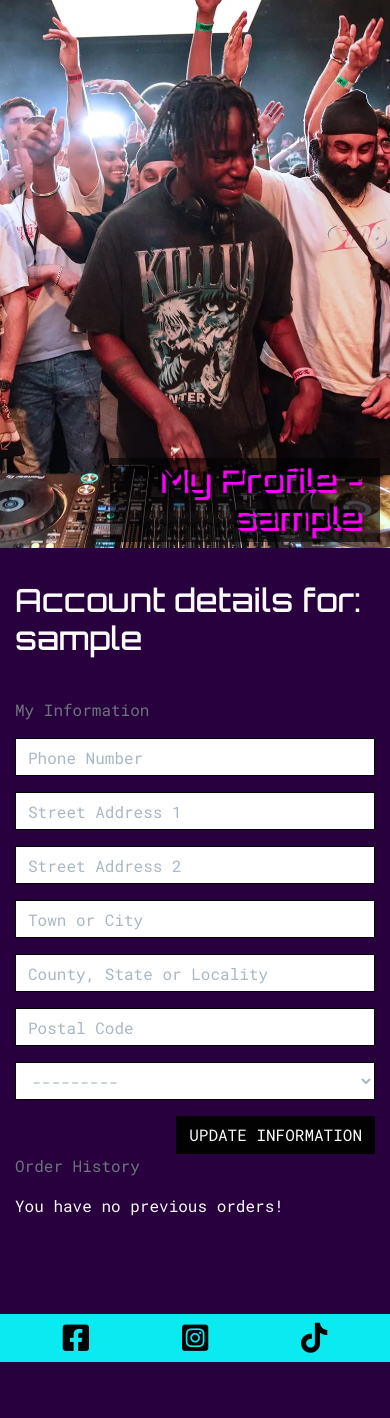
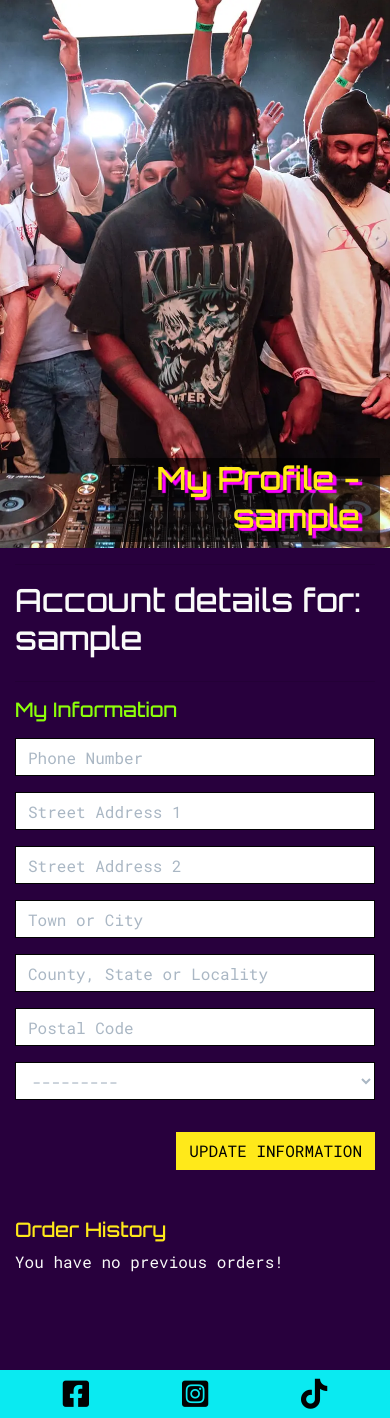
Before and after one commit to lunartechfreek/neon-beats-academy, a Django app: page /profile/ in a window 390 px wide. Shown: the part 69-1487 px from the top of the page. Before the commit the page ends 1431 px from the top, so only its background shows below. Run offline with Django 3.2, Linux system fonts and the light colour scheme; the visitor is signed in with stand-in values (Sample User, id 1); data comes from the database, SQL or seed files in the repository; data that the repository does not hold is empty; parts of the project's set-up code (start-up, migrations or seed data) failed here and were passed over; some libraries are stand-ins or nearby versions.

Commit message:
Add profile styles and make fully responsive

```diff
--- a/profiles/templates/profiles/profile.html
+++ b/profiles/templates/profiles/profile.html
@@ -14,7 +14,7 @@
     </div>
 </div>
 <div class="profile-image lg-page-banner">
-    <h2 class="text-black page-title">
+    <h2 class="page-title">
         My Profile - {{ user.username }}
     </h2>
 </div>
@@ -29,17 +29,17 @@
             <hr>
         </div>
     </div>
-    <div class="row">
-        <div class="col-12 col-lg-6">
-            <p class="text-muted">My Information</p>
+    <div class="row justify-content-center">
+        <div class="col-12 col-md-8 col-lg-6">
+            <h5 class="text-green">My Information</h5>
             <form class="mt-3" action="{% url 'profile' %}" method="POST" id="profile-update-form">
                 {% csrf_token %}
                 {{ form|crispy }}
-                <button class="btn btn-black rounded-0 text-uppercase float-right">Update Information</button>
+                <button class="btn btn-yellow rounded-0 text-uppercase mt-3 mb-5 mb-md-0 float-right">Update Information</button>
             </form>
         </div>
         <div class="col-12 col-lg-6">
-            <p class="text-muted">Order History</p>
+            <h5 class="text-yellow fs-5">Order History</h5>
             <div class="order-history table-responsive">
                 {% if orders %}
                 <table class="table table-sm table-borderless">
@@ -55,7 +55,8 @@
                         {% for order in orders %}
                         <tr>
                             <td>
-                                <a href="{% url 'order_history' order.order_number %}" title="{{ order.order_number }}">
+                                <a href="{% url 'order_history' order.order_number %}" title="{{ order.order_number }}"
+                                    class="order-history-link">
                                     {{ order.order_number|truncatechars:6 }}
                                 </a>
                             </td>
--- a/static/css/base.css
+++ b/static/css/base.css
@@ -642,6 +642,17 @@ th {
     font-size: 20px;
 }
 
+/************************************** Profile */
+.order-history-link {
+    color: var(--blue);
+}
+
+.order-history-link:hover,
+.order-history-link:active,
+.order-history-link:focus {
+    color: var(--pink);
+}
+
 /************************************** Newsletter */
 .subscribe-container {
     width: 100%;
```
